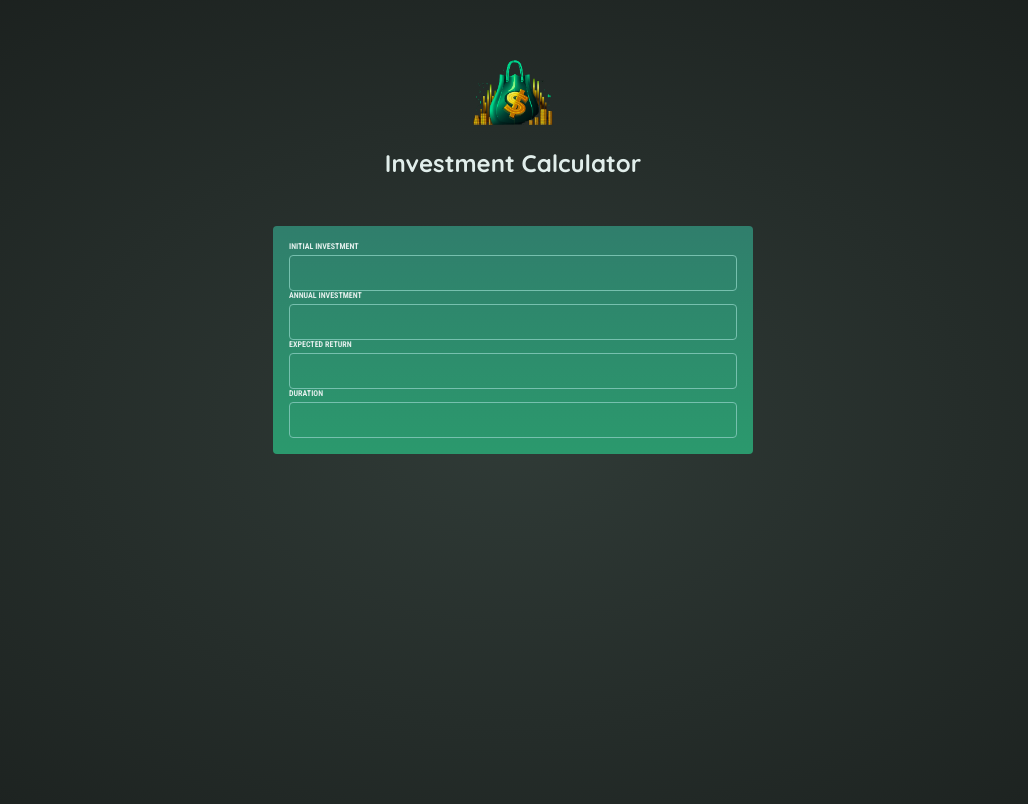
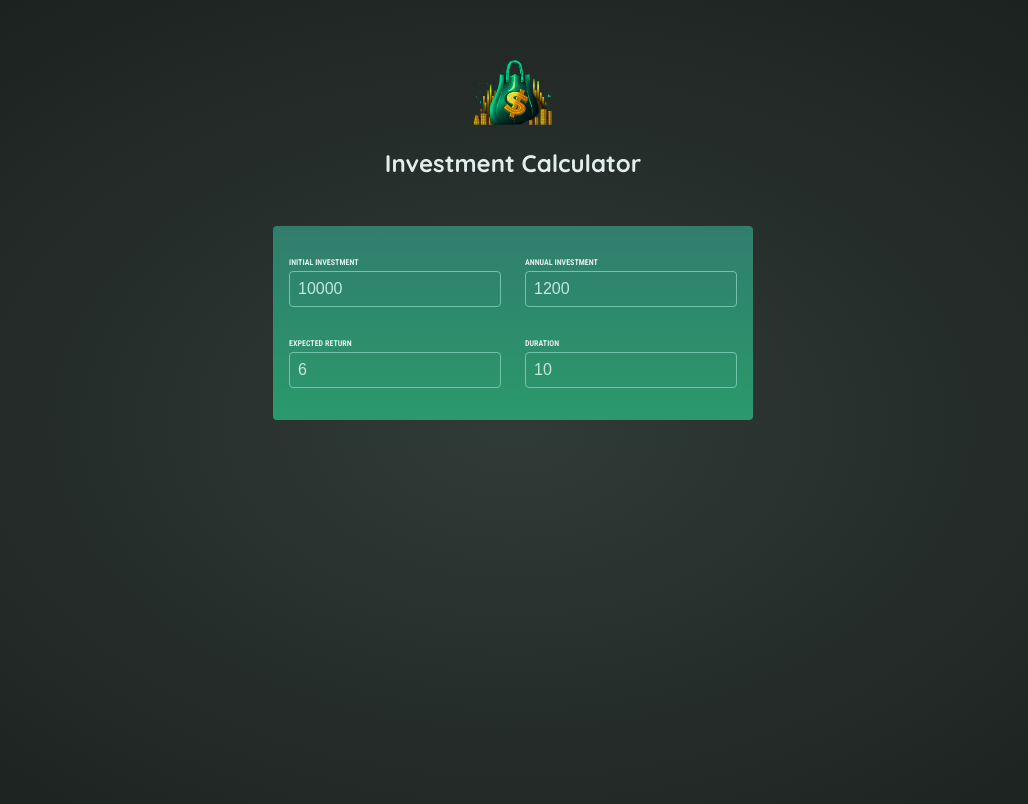
Before and after one commit to VibuRoshin25/react-investment-calculator, a React (Vite) app: page / in a window 1280 px wide. Shown: the top 804 px of the page, without its empty margins (127-1155 px from the left). Built offline with nearby package versions, Linux system fonts and the light colour scheme.

Commit message:
modified:   src/App.jsx 	modified:   src/components/Input.jsx 	new file:   src/components/UserInput.jsx 	modified:   src/index.css

```diff
--- a/src/App.jsx
+++ b/src/App.jsx
@@ -1,16 +1,11 @@
 import Header from "./components/Header";
-import Input from "./components/Input";
+import UserInput from "./components/UserInput";
 import Result from "./components/Result";
 function App() {
   return (
     <>
       <Header />
-      <div id="user-input">
-        <Input label="Initial Investment" />
-        <Input label="Annual Investment" />
-        <Input label="Expected Return" />
-        <Input label="Duration" />
-      </div>
+      <UserInput />
     </>
   );
 }
--- a/src/components/Input.jsx
+++ b/src/components/Input.jsx
@@ -1,11 +1,22 @@
 import React from "react";
 
-const Input = ({ className, label }) => {
+const Input = ({ handleChange, label, name, value }) => {
+  const handleInputChange = (event) => {
+    handleChange(name, event.target.value);
+  };
+
   return (
-    <>
-      <label htmlFor={label}>{label}</label>
-      <input type="number" name={label} id={label} />
-    </>
+    <p>
+      <label htmlFor={name}>{label}</label>
+      <input
+        onChange={handleInputChange}
+        type="number"
+        value={value}
+        name={name}
+        id={name}
+        required
+      />
+    </p>
   );
 };
 
--- /dev/null
+++ b/src/components/UserInput.jsx
@@ -0,0 +1,53 @@
+import React, { useState } from "react";
+import Input from "./Input";
+
+const UserInput = () => {
+  const [userInput, setUserInput] = useState({
+    initialInvestment: 10000,
+    annualInvestment: 1200,
+    expectedReturn: 6,
+    duration: 10,
+  });
+
+  const handleChange = (inputIdentifier, newValue) => {
+    setUserInput((prevUserInput) => ({
+      ...prevUserInput,
+      [inputIdentifier]: newValue,
+    }));
+  };
+
+  return (
+    <section id="user-input">
+      <div className="input-group">
+        <Input
+          handleChange={handleChange}
+          value={userInput.initialInvestment}
+          label="Initial Investment"
+          name="initialInvestment"
+        />
+        <Input
+          handleChange={handleChange}
+          value={userInput.annualInvestment}
+          label="Annual Investment"
+          name="annualInvestment"
+        />
+      </div>
+      <div className="input-group">
+        <Input
+          handleChange={handleChange}
+          value={userInput.expectedReturn}
+          label="Expected Return"
+          name="expectedReturn"
+        />
+        <Input
+          handleChange={handleChange}
+          value={userInput.duration}
+          label="Duration"
+          name="duration"
+        />
+      </div>
+    </section>
+  );
+};
+
+export default UserInput;
```
Also changed, not shown: src/index.css (+4 -5 lines).
